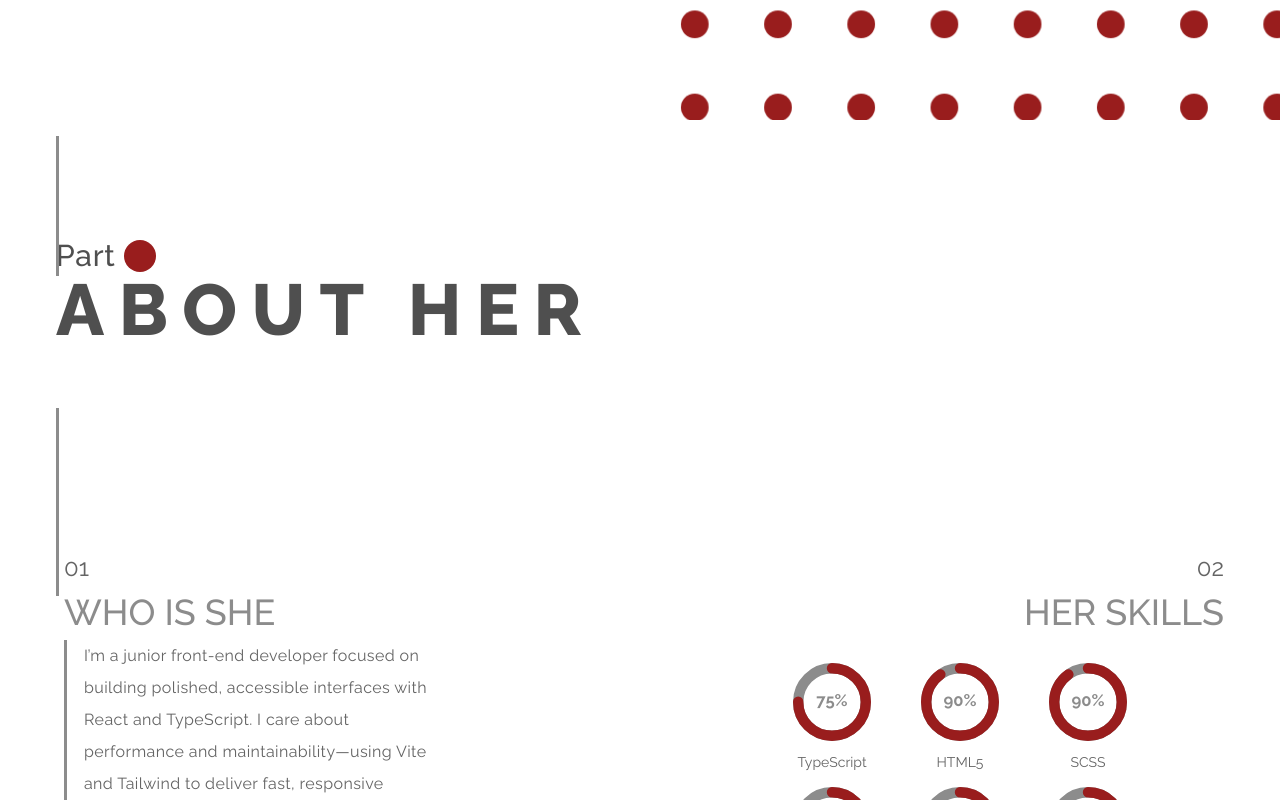
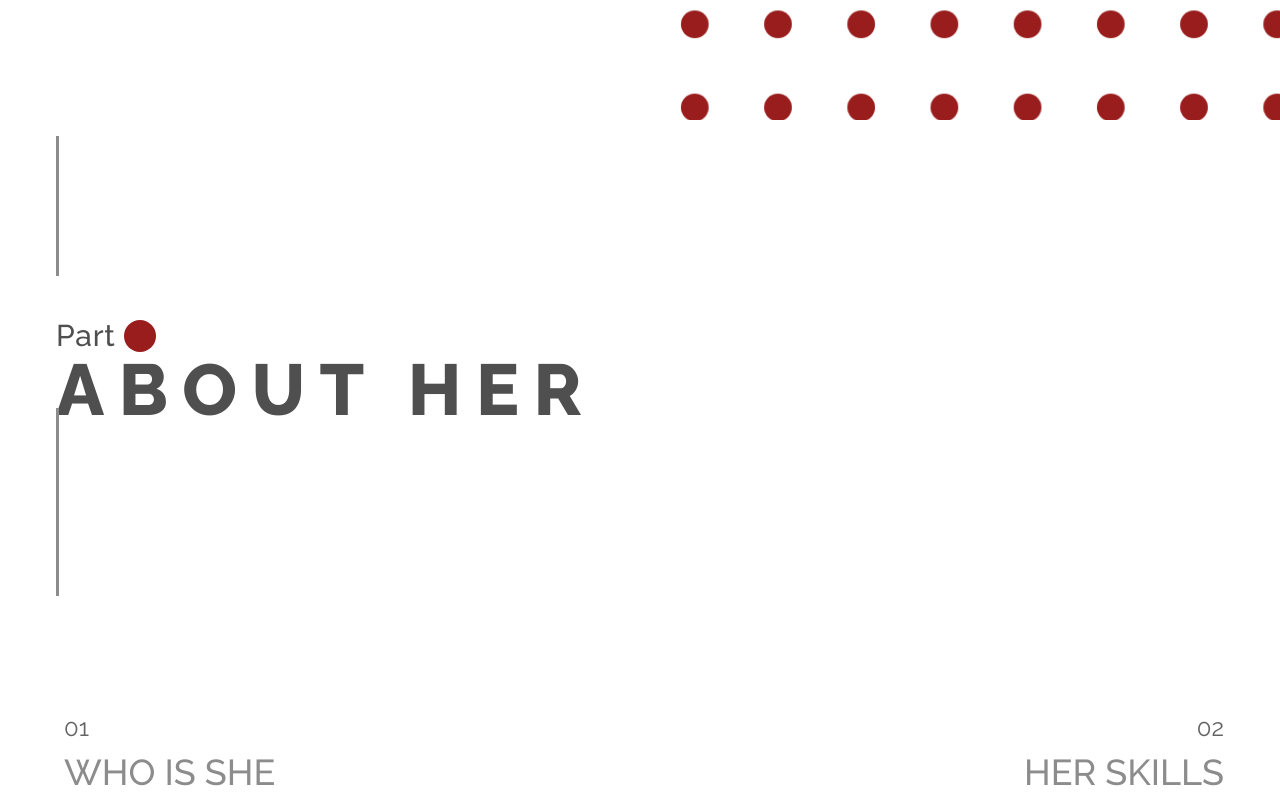
Before and after one commit to bavayra/Portfolio, a React (Vite) app: page / in a window 1280 px wide. Shown: the part 680-1480 px from the top of the page. Built offline with nearby package versions, Linux system fonts and the light colour scheme.

Commit message:
fix(SectionTitle-1728): fixed an issue with incorrect section's h

```diff
--- a/src/index.css
+++ b/src/index.css
@@ -297,10 +297,10 @@
 
     --contacts-div-bot-top: 80px;
     --contacts-div-bot-height: 360px;
-  }
-  .section-vh-50 {
-    min-height: calc(var(--vh, 1vh) * 70);
-    min-height: 70dvh;
+    .section-vh-50 {
+      min-height: calc(var(--vh, 1vh) * 70);
+      min-height: 70dvh;
+    }
   }
 }
 
```
